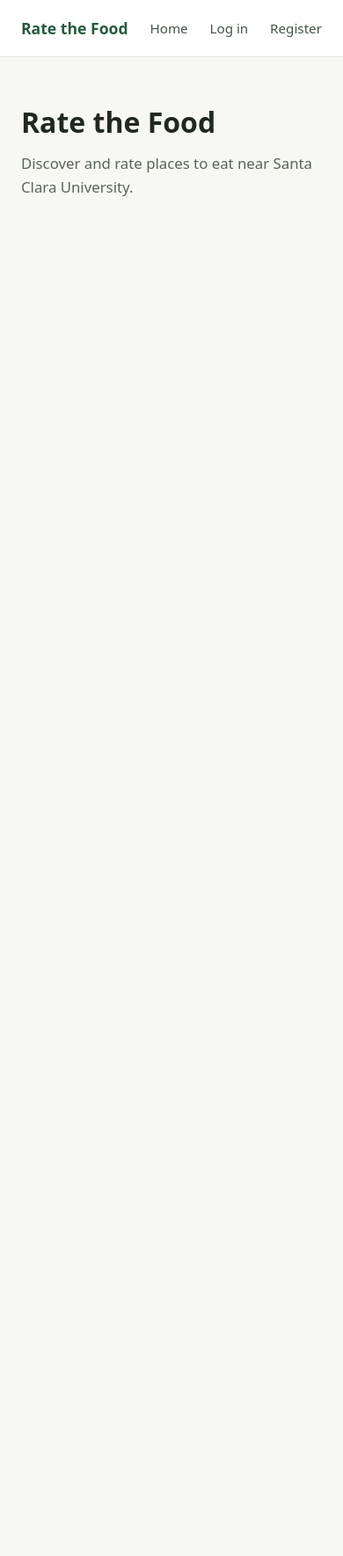
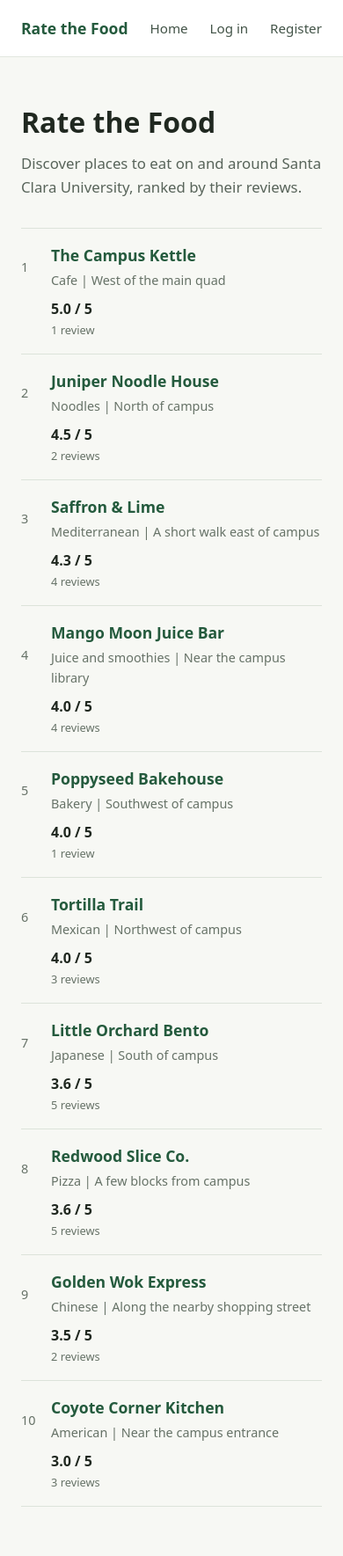
Before and after one commit to satvikigutta/rate-the-food, a Flask app: page / in a window 390 px wide. Shown: the whole page at 88% size. Before the commit the page ends 223 px from the top, so only its background shows below. Run offline with Flask 3, Linux system fonts and the light colour scheme; data comes from the database, SQL or seed files in the repository.

Commit message:
Ranked home page and place pages

```diff
--- a/app.py
+++ b/app.py
@@ -5,10 +5,10 @@ from functools import wraps
 
 from flask import (
     Flask,
+    abort,
     flash,
     redirect,
     render_template,
-    render_template_string,
     request,
     session,
     url_for,
@@ -214,13 +214,65 @@ def init_db():
 
 @app.get("/")
 def home():
-    return render_template_string(
-        '{% extends "base.html" %}'
-        '{% block content %}'
-        '<h1>Rate the Food</h1>'
-        '<p>Discover and rate places to eat near Santa Clara University.</p>'
-        '{% endblock %}'
-    )
+    connection = get_db_connection()
+    try:
+        places = connection.execute(
+            """
+            SELECT p.id, p.name, p.category, p.location,
+                   ROUND(AVG(r.rating), 1) AS average_rating,
+                   COUNT(r.id) AS review_count
+            FROM places AS p
+            LEFT JOIN reviews AS r ON r.place_id = p.id
+            GROUP BY p.id
+            ORDER BY CASE WHEN COUNT(r.id) = 0 THEN 1 ELSE 0 END,
+                     AVG(r.rating) DESC,
+                     p.name COLLATE NOCASE
+            """
+        ).fetchall()
+    finally:
+        connection.close()
+    return render_template("home.html", places=places)
+
+
+@app.get("/place/<int:place_id>")
+def place_detail(place_id):
+    connection = get_db_connection()
+    try:
+        place = connection.execute(
+            """
+            SELECT p.id, p.name, p.category, p.location, p.description,
+                   ROUND(AVG(r.rating), 1) AS average_rating,
+                   COUNT(r.id) AS review_count
+            FROM places AS p
+            LEFT JOIN reviews AS r ON r.place_id = p.id
+            WHERE p.id = ?
+            GROUP BY p.id
+            """,
+            (place_id,),
+        ).fetchone()
+        if place is None:
+            abort(404)
+
+        reviews = connection.execute(
+            """
+            SELECT r.rating, r.text,
+                   strftime('%Y-%m-%d', r.created_at) AS review_date,
+                   u.username
+            FROM reviews AS r
+            JOIN users AS u ON u.id = r.user_id
+            WHERE r.place_id = ?
+            ORDER BY r.created_at DESC, r.id DESC
+            """,
+            (place_id,),
+        ).fetchall()
+    finally:
+        connection.close()
+    return render_template("place.html", place=place, reviews=reviews)
+
+
+@app.errorhandler(404)
+def not_found(_error):
+    return render_template("404.html"), 404
 
 
 @app.route("/register", methods=["GET", "POST"])
--- a/templates/base.html
+++ b/templates/base.html
@@ -136,6 +136,91 @@
     .auth-alternative a {
       color: #245a3d;
     }
+
+    .place-list {
+      margin: 32px 0 0;
+      padding: 0;
+      border-top: 1px solid #dce3da;
+      list-style: none;
+    }
+
+    .place-row {
+      display: grid;
+      grid-template-columns: 36px minmax(0, 1fr) auto;
+      gap: 16px;
+      align-items: center;
+      padding: 18px 0;
+      border-bottom: 1px solid #dce3da;
+    }
+
+    .place-rank,
+    .place-meta,
+    .review-meta {
+      color: #667267;
+      font-size: 0.9rem;
+    }
+
+    .place-name {
+      color: #245a3d;
+      font-size: 1.1rem;
+      font-weight: 650;
+      text-decoration: none;
+    }
+
+    .place-meta {
+      margin: 5px 0 0;
+    }
+
+    .place-rating {
+      min-width: 106px;
+      text-align: right;
+      font-weight: 650;
+    }
+
+    .place-rating small {
+      display: block;
+      margin-top: 4px;
+      color: #667267;
+      font-size: 0.8rem;
+      font-weight: 400;
+    }
+
+    .place-description {
+      margin: 18px 0 0;
+    }
+
+    .reviews {
+      margin-top: 36px;
+    }
+
+    .review {
+      padding: 18px 0;
+      border-top: 1px solid #dce3da;
+    }
+
+    .review-heading {
+      display: flex;
+      flex-wrap: wrap;
+      gap: 8px 16px;
+      align-items: baseline;
+      margin: 0;
+    }
+
+    .review-text {
+      margin: 10px 0 0;
+    }
+
+    @media (max-width: 520px) {
+      .place-row {
+        grid-template-columns: 24px minmax(0, 1fr);
+        gap: 10px;
+      }
+
+      .place-rating {
+        grid-column: 2;
+        text-align: left;
+      }
+    }
   </style>
 </head>
 <body>
--- /dev/null
+++ b/templates/home.html
@@ -0,0 +1,27 @@
+{% extends "base.html" %}
+{% block title %}Rate the Food | Santa Clara{% endblock %}
+{% block content %}
+<h1>Rate the Food</h1>
+<p>Discover places to eat on and around Santa Clara University, ranked by their reviews.</p>
+<ol class="place-list">
+  {% for place in places %}
+    <li class="place-row">
+      <span class="place-rank">{{ loop.index }}</span>
+      <div>
+        <a class="place-name" href="{{ url_for('place_detail', place_id=place['id']) }}">{{ place['name'] }}</a>
+        <p class="place-meta">{{ place['category'] }} | {{ place['location'] }}</p>
+      </div>
+      <div class="place-rating">
+        {% if place['review_count'] %}
+          {{ "%.1f"|format(place['average_rating']) }} / 5
+        {% else %}
+          No ratings
+        {% endif %}
+        <small>{{ place['review_count'] }} {% if place['review_count'] == 1 %}review{% else %}reviews{% endif %}</small>
+      </div>
+    </li>
+  {% else %}
+    <li class="place-row">No places have been added yet.</li>
+  {% endfor %}
+</ol>
+{% endblock %}
```
Also changed, not shown: templates/404.html (added, +7 -0 lines), templates/place.html (added, +31 -0 lines).
